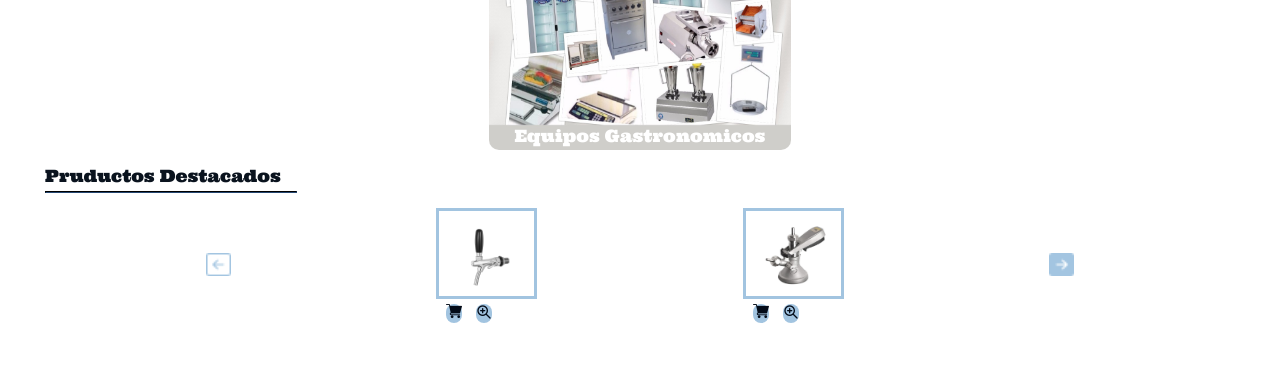
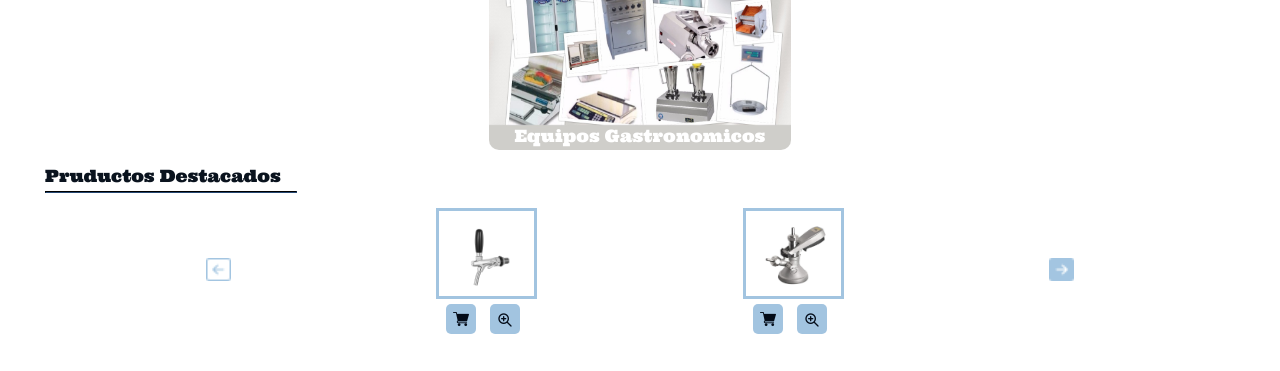
Before and after one commit to leandrorossa87/Rossa-Brewery, a website: page index.html in a window 1280 px wide. Shown: the part 1147-1518 px from the top of the page. Drawn offline with Linux system fonts and the light colour scheme.

Commit message:
correciones en html y css de home

```diff
--- a/assets/style.css
+++ b/assets/style.css
@@ -22,6 +22,10 @@ header {
     flex-direction: row;
     justify-content: space-around;
 
+}
+
+.imgHeader{
+    width: 100%;
 }
 
 .styleButton {
@@ -51,11 +55,14 @@ a{
 display: flex;
 flex-direction: column;
 align-items: center;
+
 }
 
 .ec img {
     position: relative;
     border-radius: 10px;
+    width:100%;
+
 }
 
 .ec a {
@@ -203,11 +210,17 @@ button{
 }
 
 .buttonEnd {
+    width: 30px;
+    height: 30px;
     background-color: #a2c4e0;
-    border-radius: 15px;
+    border-radius: 5px;
     border-color: #a2c4e0;
     outline: none;
     margin-left: 10px;
+    margin-top: 5px;
+}
+
+.imgButton{
     margin-top: 5px;
 }
 
--- a/index.html
+++ b/index.html
@@ -45,8 +45,8 @@
 
                 </div>
                     <div class="carry">
-                    <button class="buttonEnd"><img src="./assets/img/carrito-de-compras.png" alt="Carrito de Compras"></button>
-                    <button class="buttonEnd"><img src="./assets/img/search.png" alt="Detalle de Producto"></button>
+                    <button class="buttonEnd"><img src="./assets/img/carrito-de-compras.png" alt="Carrito de Compras" class="imgButton"></button>
+                    <button class="buttonEnd"><img src="./assets/img/search.png" alt="Detalle de Producto" class="imgButton"></button>
                 </div>
             </div>
             <div class="p2">
@@ -54,8 +54,8 @@
                 <img class="imgp"src="./assets/img/Conector G Talos.jpg" alt="Conector G" width="95px" height="85px">
             </div>
                 <div class="carry">
-                    <button class="buttonEnd"><img src="./assets/img/carrito-de-compras.png" alt="Carrito de Compras"></button>
-                    <button class="buttonEnd"><img src="./assets/img/search.png" alt="Detalle de Producto"></button>
+                    <button class="buttonEnd"><img src="./assets/img/carrito-de-compras.png" alt="Carrito de Compras" class="imgButton"></button>
+                    <button class="buttonEnd"><img src="./assets/img/search.png" alt="Detalle de Producto" class="imgButton"></button>
                 </div>
             </div>
                 <button><img src="./assets/img/right-arrow-solid-square-button.png" alt="Producto Siguiente" width="25px" height="23px">
```
